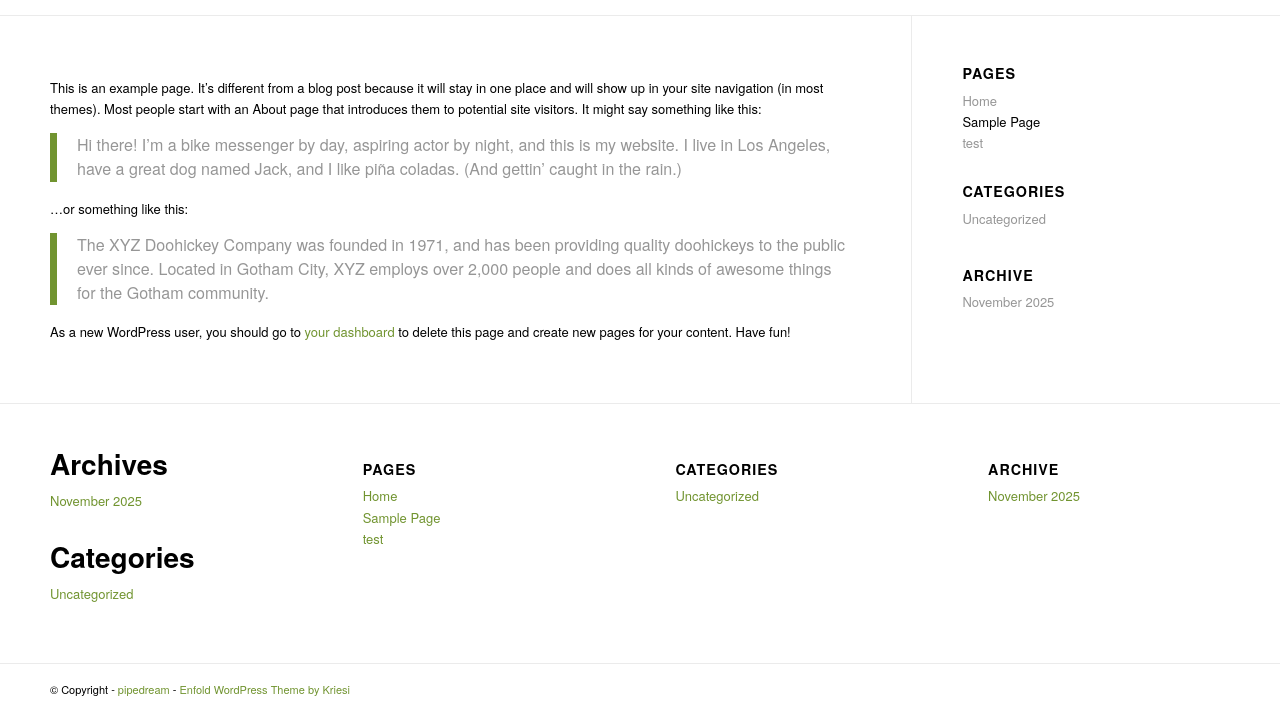
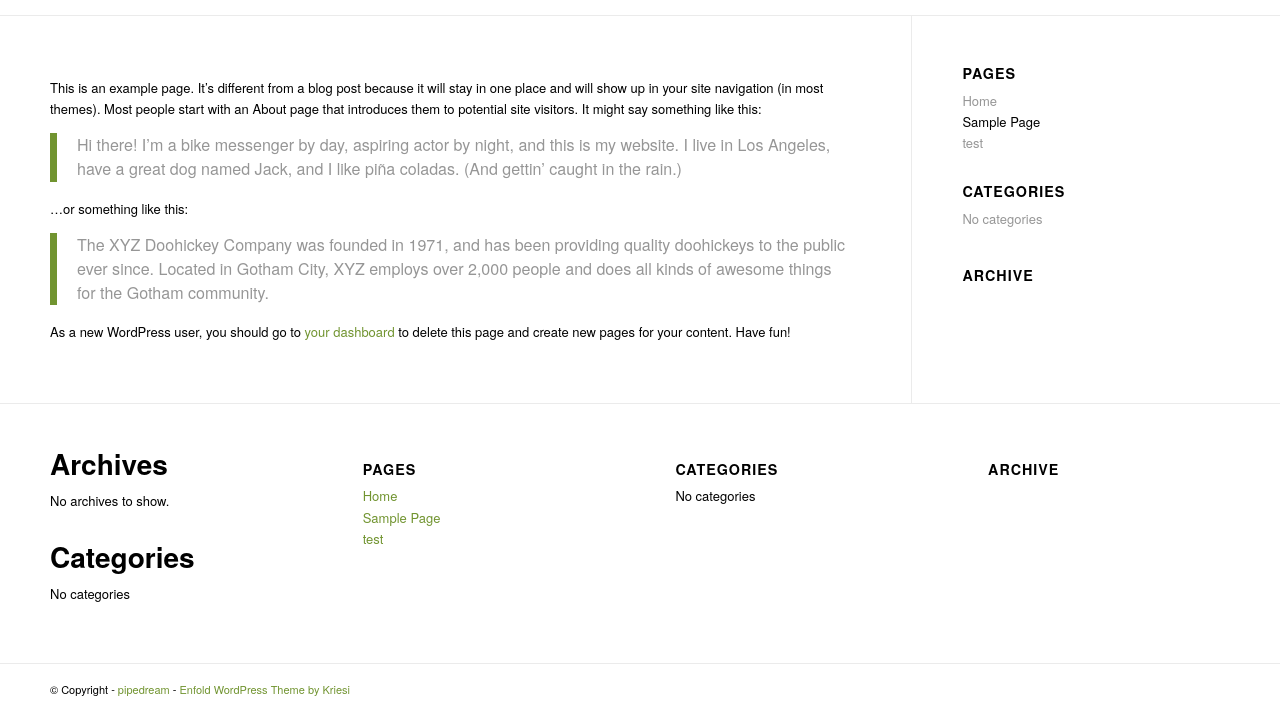
Before and after one commit to truedezigner/github-pages-site, a plain HTML site: page sample-page/index.html in a window 1280 px wide. Shown: the part 131-846 px from the top of the page. Drawn offline with Linux system fonts and the light colour scheme.

Commit message:
GPWM export update: sample-page/index.html

```diff
--- a/sample-page/index.html
+++ b/sample-page/index.html
@@ -210,10 +210,7 @@ PLAu:1
 				<aside class='sidebar sidebar_right   alpha units' aria-label="Sidebar"  role="complementary" itemscope="itemscope" itemtype="https://schema.org/WPSideBar" ><div class="inner_sidebar extralight-border"><section class="widget widget_pages"><h3 class='widgettitle'>Pages</h3><ul><li class="page_item page-item-16"><a href="https://truedezigner.github.io/github-pages-site/">Home</a></li>
 <li class="page_item page-item-2 current_page_item"><a href="https://truedezigner.github.io/github-pages-site/sample-page/" aria-current="page">Sample Page</a></li>
 <li class="page_item page-item-20"><a href="https://truedezigner.github.io/github-pages-site/test/">test</a></li>
-</ul><span class="seperator extralight-border"></span></section><section class="widget widget_categories"><h3 class='widgettitle'>Categories</h3><ul>	<li class="cat-item cat-item-1"><a href="https://truedezigner.github.io/github-pages-site/category/uncategorized/">Uncategorized</a>
-</li>
-</ul><span class="seperator extralight-border"></span></section><section class="widget widget_archive"><h3 class='widgettitle'>Archive</h3><ul>	<li><a href='https://truedezigner.github.io/github-pages-site/2025/11/'>November 2025</a></li>
-</ul><span class="seperator extralight-border"></span></section></div></aside>
+</ul><span class="seperator extralight-border"></span></section><section class="widget widget_categories"><h3 class='widgettitle'>Categories</h3><ul><li class="cat-item-none">No categories</li></ul><span class="seperator extralight-border"></span></section><section class="widget widget_archive"><h3 class='widgettitle'>Archive</h3><ul></ul><span class="seperator extralight-border"></span></section></div></aside>
 			</div><!--end container-->
 
 		</div><!-- close default .container_wrap element -->
@@ -222,16 +219,10 @@ PLAu:1
 
 					<div class='container'>
 
-						<div class='flex_column av_one_fourth  first el_before_av_one_fourth'><section id="block-5" class="widget clearfix widget_block"><div class="wp-block-group is-layout-flow wp-block-group-is-layout-flow"><h2 class="wp-block-heading">Archives</h2><ul class="wp-block-archives-list wp-block-archives">	<li><a href='https://truedezigner.github.io/github-pages-site/2025/11/'>November 2025</a></li>
-</ul></div><span class="seperator extralight-border"></span></section><section id="block-6" class="widget clearfix widget_block"><div class="wp-block-group is-layout-flow wp-block-group-is-layout-flow"><h2 class="wp-block-heading">Categories</h2><ul class="wp-block-categories-list wp-block-categories">	<li class="cat-item cat-item-1"><a href="https://truedezigner.github.io/github-pages-site/category/uncategorized/">Uncategorized</a>
-</li>
-</ul></div><span class="seperator extralight-border"></span></section></div><div class='flex_column av_one_fourth  el_after_av_one_fourth el_before_av_one_fourth '><section class="widget widget_pages"><h3 class='widgettitle'>Pages</h3><ul><li class="page_item page-item-16"><a href="https://truedezigner.github.io/github-pages-site/">Home</a></li>
+						<div class='flex_column av_one_fourth  first el_before_av_one_fourth'><section id="block-5" class="widget clearfix widget_block"><div class="wp-block-group is-layout-flow wp-block-group-is-layout-flow"><h2 class="wp-block-heading">Archives</h2><div class="wp-block-archives-list wp-block-archives">No archives to show.</div></div><span class="seperator extralight-border"></span></section><section id="block-6" class="widget clearfix widget_block"><div class="wp-block-group is-layout-flow wp-block-group-is-layout-flow"><h2 class="wp-block-heading">Categories</h2><ul class="wp-block-categories-list wp-block-categories"><li class="cat-item-none">No categories</li></ul></div><span class="seperator extralight-border"></span></section></div><div class='flex_column av_one_fourth  el_after_av_one_fourth el_before_av_one_fourth '><section class="widget widget_pages"><h3 class='widgettitle'>Pages</h3><ul><li class="page_item page-item-16"><a href="https://truedezigner.github.io/github-pages-site/">Home</a></li>
 <li class="page_item page-item-2 current_page_item"><a href="https://truedezigner.github.io/github-pages-site/sample-page/" aria-current="page">Sample Page</a></li>
 <li class="page_item page-item-20"><a href="https://truedezigner.github.io/github-pages-site/test/">test</a></li>
-</ul><span class="seperator extralight-border"></span></section></div><div class='flex_column av_one_fourth  el_after_av_one_fourth el_before_av_one_fourth '><section class="widget widget_categories"><h3 class='widgettitle'>Categories</h3><ul>	<li class="cat-item cat-item-1"><a href="https://truedezigner.github.io/github-pages-site/category/uncategorized/">Uncategorized</a>
-</li>
-</ul><span class="seperator extralight-border"></span></section></div><div class='flex_column av_one_fourth  el_after_av_one_fourth el_before_av_one_fourth '><section class="widget widget_archive"><h3 class='widgettitle'>Archive</h3><ul>	<li><a href='https://truedezigner.github.io/github-pages-site/2025/11/'>November 2025</a></li>
-</ul><span class="seperator extralight-border"></span></section></div>
+</ul><span class="seperator extralight-border"></span></section></div><div class='flex_column av_one_fourth  el_after_av_one_fourth el_before_av_one_fourth '><section class="widget widget_categories"><h3 class='widgettitle'>Categories</h3><ul><li class="cat-item-none">No categories</li></ul><span class="seperator extralight-border"></span></section></div><div class='flex_column av_one_fourth  el_after_av_one_fourth el_before_av_one_fourth '><section class="widget widget_archive"><h3 class='widgettitle'>Archive</h3><ul></ul><span class="seperator extralight-border"></span></section></div>
 					</div>
 
 				<!-- ####### END FOOTER CONTAINER ####### -->
```
